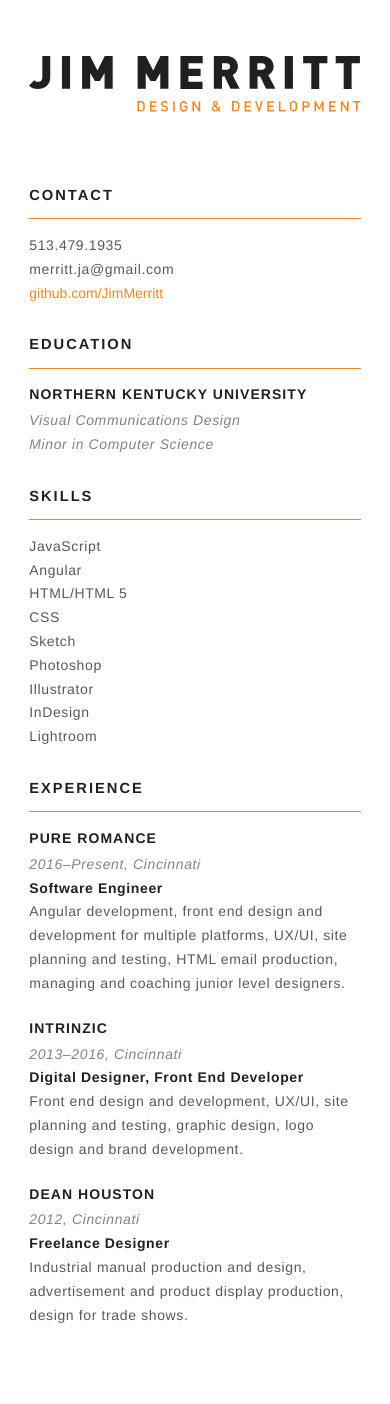
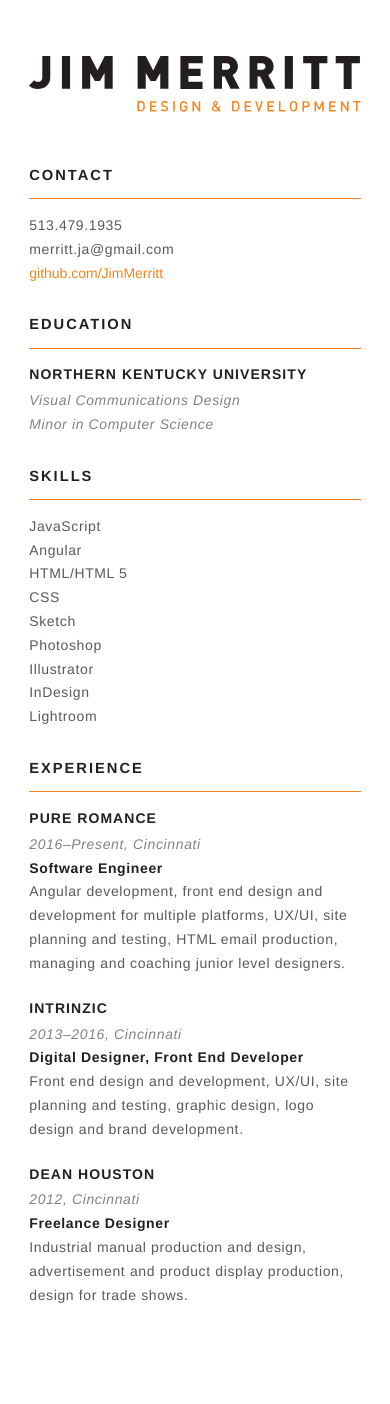
Before and after one commit to JimMerritt/JimMerritt.github.io, a Jekyll site: the page built from index.html, in a window 390 px wide. Built offline with Jekyll 4.4.1, drawn with Linux system fonts in a browser that asks for light colours; some web fonts are replaced.

Commit message:
Updates for CSS format

```diff
--- a/_sass/_home.scss
+++ b/_sass/_home.scss
@@ -41,7 +41,7 @@
     }
   }
   @media screen and (max-width: 725px) {
-    grid-template: 100px auto / 1fr;
+    grid-template: 80px auto / 1fr;
     grid-gap: 2rem 0;
     .block {
       grid-column-end: -1;
--- a/_sass/_typography.scss
+++ b/_sass/_typography.scss
@@ -1,18 +1,17 @@
 body {
   line-height: 1.7rem;
 }
-
-h1, h2, h3 {
+h1,
+h2,
+h3 {
   margin: 0 0 0.15em;
   font-weight: 700;
   text-transform: uppercase;
   color: $headings-color;
 }
-
 h1 {
   font-size: 1.625rem;
 }
-
 h2 {
   font-size: 1.05rem;
   letter-spacing: 0.135em;
@@ -20,26 +19,24 @@ h2 {
   padding: 0 0 0.75rem;
   border-bottom: 1px solid $brand-color;
 }
-
 h3 {
   font-size: 1rem;
   font-weight: 600;
   letter-spacing: 0.075em;
 }
-
-p, li {
+li,
+p {
   margin: 0;
   font-size: 1rem;
   font-weight: 300;
   color: $text-color;
   letter-spacing: 0.045em;
 }
-
-b, strong {
+b,
+strong {
   font-weight: 700;
   color: $headings-color;
 }
-
 em {
   font-style: italic;
   color: $secondary-text;
```
